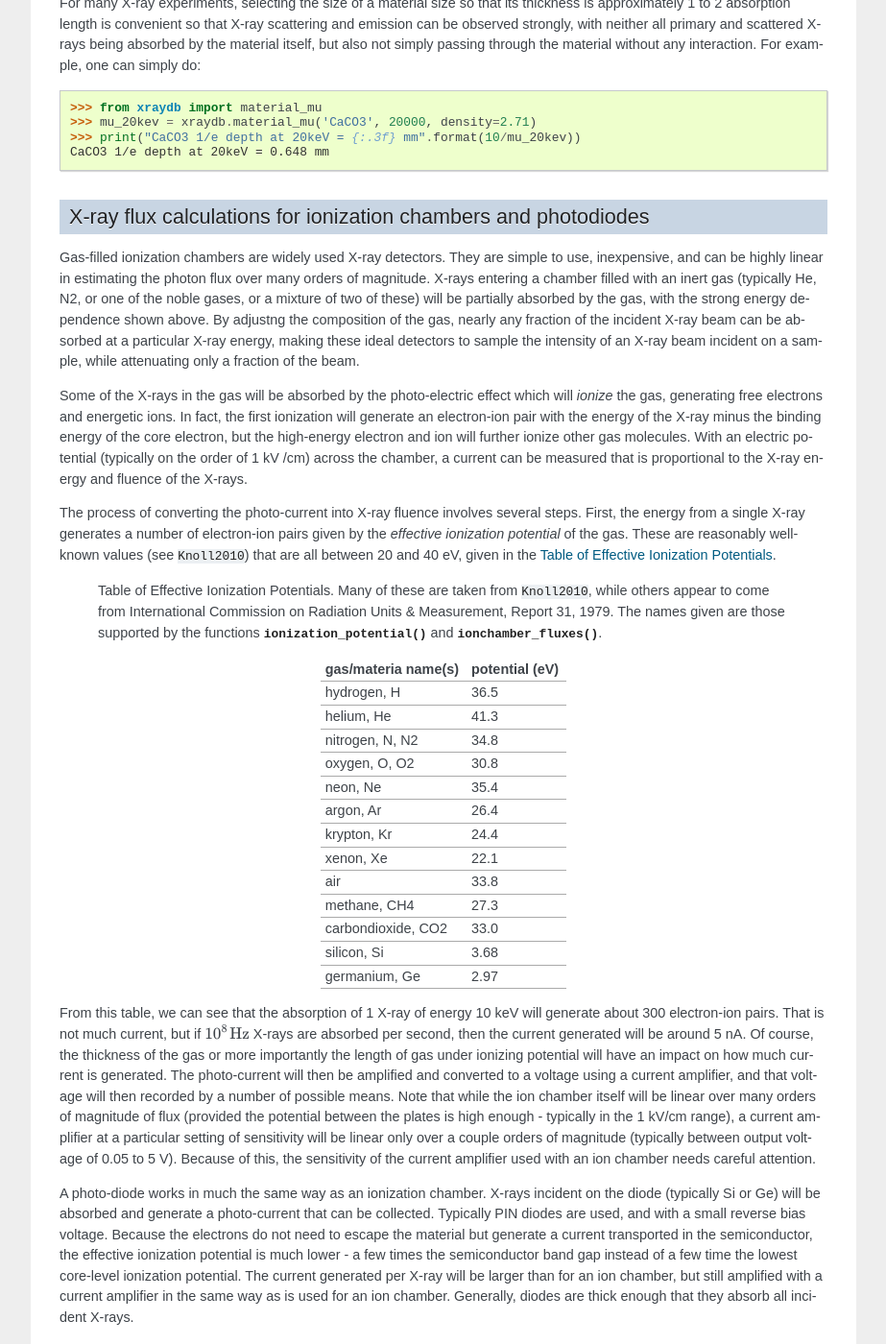
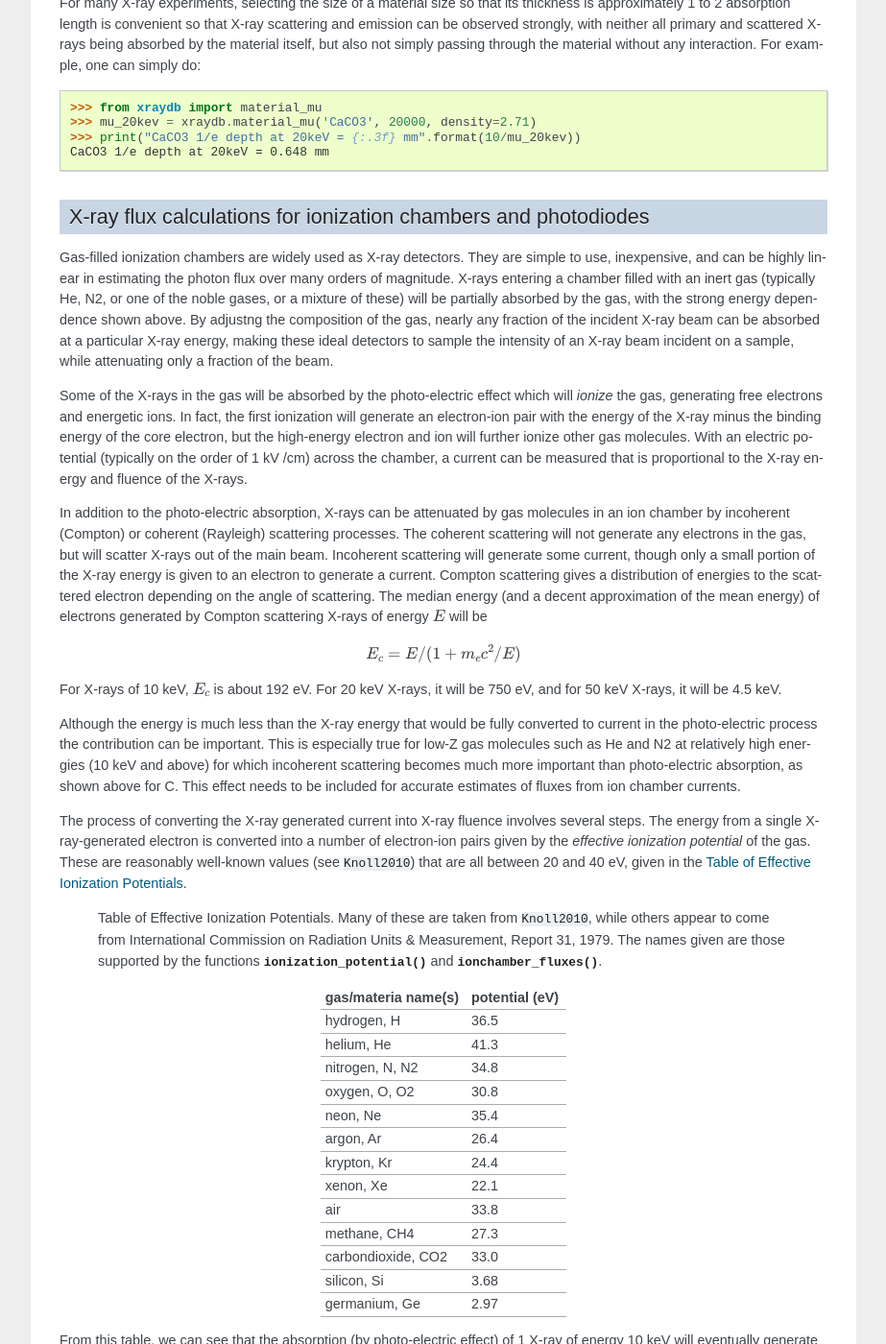
Before and after one commit to xraypy/XrayDB, a Sphinx documentation site: the page built from doc/examples.rst, in a window 1280 px wide and 1400 px high, scrolled down 4223 px. Shown: the whole window at 96% size, without its empty margins (198-1121 px from the left). Built offline with Sphinx 7.4.7, drawn with Linux system fonts in a browser that asks for light colours; the version number could not be read and is left out; cross-references to code outside the pages are shown as plain code; some of the changed text lies outside the part shown.

Commit message:
update doc for including Compton scattering in ion chamber

```diff
--- a/doc/examples.rst
+++ b/doc/examples.rst
@@ -153,13 +153,13 @@ example, one can simply do::
 X-ray flux calculations for ionization chambers and photodiodes
 ---------------------------------------------------------------------
 
-Gas-filled ionization chambers are widely used X-ray detectors. They are
+Gas-filled ionization chambers are widely used as X-ray detectors. They are
 simple to use, inexpensive, and can be highly linear in estimating the
 photon flux over many orders of magnitude.  X-rays entering a chamber
 filled with an inert gas (typically He, N2, or one of the noble gases, or a
-mixture of two of these) will be partially absorbed by the gas, with the
-strong energy dependence shown above.  By adjustng the composition of the
-gas, nearly any fraction of the incident X-ray beam can be absorbed at a
+mixture of these) will be partially absorbed by the gas, with the strong
+energy dependence shown above.  By adjustng the composition of the gas,
+nearly any fraction of the incident X-ray beam can be absorbed at a
 particular X-ray energy, making these ideal detectors to sample the
 intensity of an X-ray beam incident on a sample, while attenuating only a
 fraction of the beam.
@@ -173,12 +173,41 @@ an electric potential (typically on the order of 1 kV /cm) across the
 chamber, a current can be measured that is proportional to the X-ray energy
 and fluence of the X-rays.
 
-The process of converting the photo-current into X-ray fluence involves
-several steps. First, the energy from a single X-ray generates a number of
-electron-ion pairs given by the *effective ionization potential* of the
-gas.  These are reasonably well-known values (see :cite:`Knoll2010`) that
-are all between 20 and 40 eV, given in the
-:ref:`Table of Effective Ionization Potentials <xray_ionpot_table>`.
+
+In addition to the photo-electric absorption, X-rays can be attenuated by
+gas molecules in an ion chamber by incoherent (Compton) or coherent
+(Rayleigh) scattering processes.  The coherent scattering will not generate
+any electrons in the gas, but will scatter X-rays out of the main beam.
+Incoherent scattering will generate some current, though only a small
+portion of the X-ray energy is given to an electron to generate a current.
+Compton scattering gives a distribution of energies to the scattered
+electron depending on the angle of scattering.  The median energy (and a
+decent approximation of the mean energy) of electrons generated by Compton
+scattering X-rays of energy :math:`E` will be
+
+.. math::
+    E_c = E / (1 + m_ec^2 / E)
+
+
+For X-rays of 10 keV, :math:`E_c` is about 192 eV. For 20 keV X-rays, it
+will be 750 eV, and for 50 keV X-rays, it will be 4.5 keV.
+
+Although the energy is much less than the X-ray energy that would be fully
+converted to current in the photo-electric process the contribution can be
+important.  This is especially true for low-Z gas molecules such as He and
+N2 at relatively high energies (10 keV and above) for which incoherent
+scattering becomes much more important than photo-electric absorption, as
+shown above for C. This effect needs to be included for accurate estimates
+of fluxes from ion chamber currents.
+
+
+The process of converting the X-ray generated current into X-ray fluence
+involves several steps. The energy from a single X-ray-generated
+electron is converted into a number of electron-ion pairs given by the
+*effective ionization potential* of the gas.  These are reasonably
+well-known values (see :cite:`Knoll2010`) that are all between 20 and 40
+eV, given in the :ref:`Table of Effective Ionization Potentials
+<xray_ionpot_table>`.
 
 .. index:: Table of Effective Ionization Potentials
 .. _xray_ionpot_table:
@@ -219,21 +248,21 @@ are all between 20 and 40 eV, given in the
            | germanium, Ge        |    2.97        |
            +----------------------+----------------+
 
-From this table, we can see that the absorption of 1 X-ray of energy 10 keV
-will generate about 300 electron-ion pairs.  That is not much current, but
-if :math:`10^8 \,\rm Hz` X-rays are absorbed per second, then the current
-generated will be around 5 nA.  Of course, the thickness of the gas or more
-importantly the length of gas under ionizing potential will have an impact
-on how much current is generated.  The photo-current will then be amplified
-and converted to a voltage using a current amplifier, and that voltage will
-then recorded by a number of possible means.  Note that while the ion
-chamber itself will be linear over many orders of magnitude of flux
-(provided the potential between the plates is high enough - typically in
-the 1 kV/cm range), a current amplifier at a particular setting of
-sensitivity will be linear only over a couple orders of magnitude
-(typically between output voltage of 0.05 to 5 V).  Because of this, the
-sensitivity of the current amplifier used with an ion chamber needs careful
-attention.
+From this table, we can see that the absorption (by photo-electric effect)
+of 1 X-ray of energy 10 keV will eventually generate about 300 electron-ion
+pairs.  That is not much current, but if :math:`10^8 \,\rm Hz` X-rays are
+absorbed per second, then the current generated will be around 5 nA.  Of
+course, the thickness of the gas or more precisely the length of gas under
+ionizing potential will have an impact on how much current is generated.
+The photo-current will then be amplified and converted to a voltage using a
+current amplifier, and that voltage will then recorded by a number of
+possible means.  Note that while the ion chamber itself will be linear over
+many orders of magnitude of X-ray flux (provided the potential between the
+plates is high enough - typically in the 1 kV/cm range), a current
+amplifier at a particular setting of sensitivity will be linear only over a
+couple orders of magnitude (typically between output voltage of 0.05 to 5
+V).  Because of this, the sensitivity of the current amplifier used with an
+ion chamber needs careful attention.
 
 A photo-diode works in much the same way as an ionization chamber.  X-rays
 incident on the diode (typically Si or Ge) will be absorbed and generate a
@@ -246,6 +275,7 @@ core-level ionization potential.  The current generated per X-ray will be
 larger than for an ion chamber, but still amplified with a current
 amplifier in the same way as is used for an ion chamber.  Generally, diodes
 are thick enough that they absorb all incident X-rays.
+
 
 The function :func:`ionchamber_fluxes` will help generate X-ray fluxes
 associated with an ion chamber and help handle all of these subtle issues,
@@ -270,42 +300,29 @@ common SI prefixes such as 'p', 'pico', 'n', 'nano', :math:`\mu`,
 
 will give the same results.
 
-The output from  :func:`ionchamber_fluxes` is a named tuple with 3 fiels:
+The output from  :func:`ionchamber_fluxes` is a named tuple with 4 fields:
 
   * `photo`  -  the flux absorbed by the photo-electric effect, in Hz.
+  * `incoherent`  -  the flux scattered by the Compton effects, in Hz.
   * `incident` - the flux incident on the ion chamber, in Hz.
   * `transmitted` - the flux beam leaving the ion chamber, in Hz.
 
-Note that the ion chamber (on photo-diode) current is generated only by the
-photo-electric effect, which dominates for heavy elements and relatively
-low X-ray energies, but does not necessarily dominate at high X-ray
-energies for light gases such as helium or nitrogen which are often used in
-ion chambers.  To account for this, the photo-electric cross-section is
-used to estimate the incident flux from the photo-current, but the total
-attenuation cross-section, including the coherent and incoherent
-cross-sections, is used to calculate the transmitted flu from the incident
-flux.  As a result, the transmitted flux will be less than the incident
-flux minus the photo-electric flux.  This difference will be substantial
-for helium above 5 keV and for nitrogren above 25 keV.
+Note that the ion chamber (on photo-diode) current is generated by the
+photo-electric and incoherent effects, which dominates for heavy elements
+and relatively low X-ray energies, but does not necessarily dominate at
+high X-ray energies. The photo-electric cross-section with the incident
+X-ray energy and the incoherent cross-section with the median
+Compton-scattering energy above are used to estimate the incident flux from
+the photo-current. The total attenuation cross-section, including the
+coherent cross-sections, is used to calculate the transmitted flu from the
+incident flux.
 
 As an example calculation of ion chamber currents::
 
-   >>> fluxes = ionchamber_fluxes(gas='nitrogen', volts=1.25, energy=18000,
+   >>> fl = ionchamber_fluxes(gas='nitrogen', volts=1.25, energy=18000,
                                   length=10.0, sensitivity=1.e-6)
-   >>> print(f"Incident flux= {fluxes.incident:g} Hz")
-   Incident flux= 1.12885e+12 Hz
-   >>> print(f"Transmitted flux= {fluxes.transmitted:g} Hz")
-   Transmitted flux= 1.1784e+12 Hz
-
-   >>> print("Absorbed Photo flux= {fluxes.photo:g} Hz")
-   Absorbed Photo flux= 7.54182e+09 Hz
-
-   >>> scatt = fluxes.incident - fluxes.transmitted - fluxes.photo)
-   >>> print("Scattered flux= {scatt:g} Hz")
-   Scattered flux= 3.46567e+09 Hz
-
-As for the example for carbon above, the non-photo-electric effects are not
-negligible for nitrogen at 18 keV.
+   >>> print(f"Incident= {fl.incident:g} Hz, Transmitted flux= {fl.transmitted:g} Hz")
+   Incident= 2.2358e+12 Hz, Transmitted flux= 2.214e+12 Hz
 
 It is not uncommon for an ion chamber to be filled with a mixture of 2 or
 more gases so as to better control the fraction of X-rays absorbed in a
@@ -314,7 +331,7 @@ of gas name and fractional density, as with::
 
    >>> fluxes = ionchamber_fluxes(gas={'N2':0.75, 'Ar': 0.25}, volts=1.25,
                                   energy=18000, length=10,
-                                  sensitivity=0.2, sensitivity_units='microA/V')
+                                  sensitivity=1, sensitivity_units='microA/V')
    >>> f"{fluxes.incident:g}"
    '1.70901e+11'
 
```
